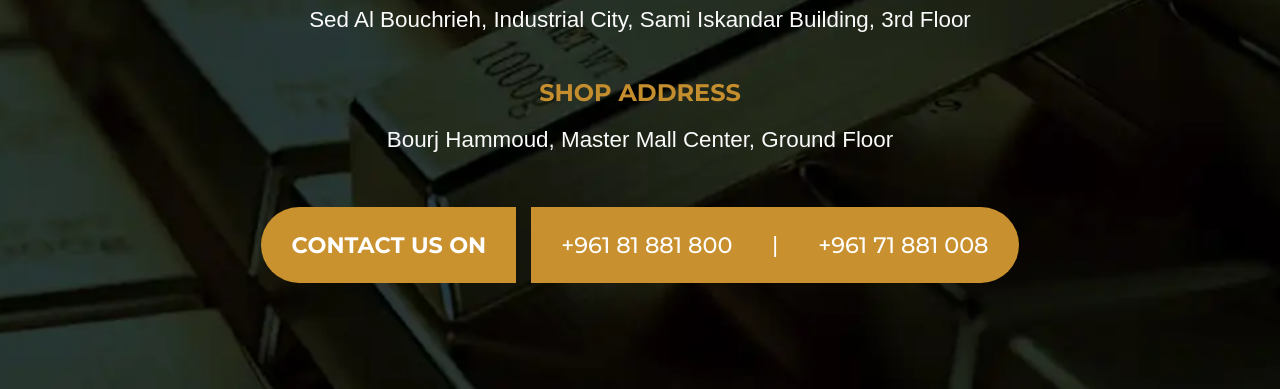
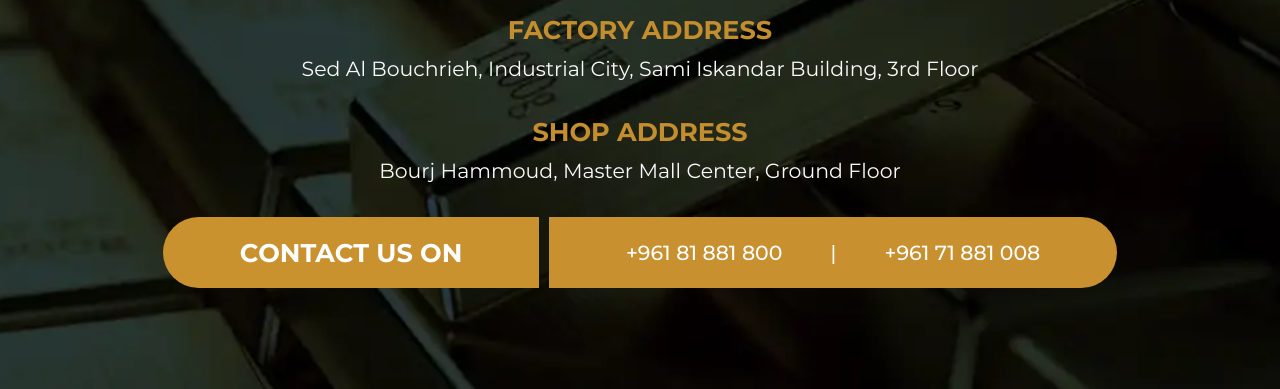
Before and after one commit to untitled-developers/pure-gold-coming-soon-page, a plain HTML site: page index.html in a window 1280 px wide. Shown: the part 411-800 px from the top of the page. Drawn offline with Linux system fonts and the light colour scheme; a web font is replaced by a local one.

Commit message:
fixes and stuff

```diff
--- a/index.html
+++ b/index.html
@@ -19,21 +19,24 @@
             font-style: normal;
             font-weight: normal;
         }
+
         @font-face {
             font-family: 'Montserrat';
             src: url('Montserrat-Bold.ttf') format('truetype');
             font-weight: bold;
             font-style: normal;
         }
+
         @font-face {
             font-family: 'Montserrat';
             src: url('Montserrat-Medium.ttf') format('truetype');
             font-weight: 500;
             font-style: normal;
         }
+
         @font-face {
             font-family: 'Agatho';
-            src: url('Agatho.otf') format('truetype');
+            src: url('Agatho.woff') format('truetype');
             font-weight: normal;
             font-style: normal;
         }
@@ -63,8 +66,6 @@
         .container {
             text-align: center;
             width: 100%;
-            padding: clamp(20px, 4vw, 40px);
-            max-height: 100dvh;
             overflow-y: auto;
         }
 
@@ -76,73 +77,158 @@
             height: auto;
         }
 
+        @media (max-height: 800px) {
+            .logo {
+                width: 6vw;
+            }
+        }
+
 
         .coming-soon {
-            font-size: clamp(3rem, 10vw, 10rem);
+            font-weight: 500;
             color: #fcfcfc;
-            line-height: 1.1;
+            font-size: 14vw;
+        }
+
+        @media (min-width: 1280px) {
+            .coming-soon {
+                font-size: 12vw;
+            }
+        }
+
+        @media (min-width: 1536px) {
+            .coming-soon {
+                font-size: 10vw;
+            }
+        }
+
+        @media (min-width: 1920px) {
+            .coming-soon {
+                font-size: 200px;
+            }
         }
 
         .address-section {
-            margin-bottom: clamp(30px, 4vw, 40px);
             text-align: center;
+            margin-top: 20px;
+            margin-bottom: 20px;
+            padding-left: 10px;
+            padding-right: 10px;
         }
 
         .address-title {
-            font-size: clamp(1.5rem, 4vw, 2rem);
+            font-size: 16px;
             font-weight: bold;
-            margin-bottom: clamp(10px, 2vw, 15px);
+            margin-bottom: 8px;
             color: #c48d2e;
         }
 
         .address {
             line-height: 1.6;
-            font-size: clamp(1rem, 3vw, 1.4rem);
+            font-size: 16px;
             color: #fafafa;
-            margin-bottom: clamp(15px, 3vw, 20px);
-        }
-
-        .address address {
             font-style: normal;
-            max-width: 700px;
+            width: 100%;
             margin: 0 auto;
         }
 
+        @media (min-width: 768px) {
+            .address-section {
+                padding-left: 0;
+                padding-right: 0;
+            }
+
+            .address-title {
+                font-size: 2.2vw;
+            }
+        }
+
+        @media (min-width: 1280px) {
+            .address-title {
+                font-size: 2vw;
+            }
+
+            .address {
+                font-size: 1.6vw;
+            }
+
+            .address-section {
+                margin-top: 30px;
+                margin-bottom: 30px;
+            }
+        }
+
+        @media (min-width: 1536px) {
+            .address-title {
+                font-size: 1.8vw;
+            }
+
+            .address {
+                font-size: 1.4vw;
+            }
+
+            .address-section {
+                margin-top: 30px;
+                margin-bottom: 30px;
+            }
+        }
+
+        @media (min-width: 1920px) {
+            .address-title {
+                font-size: 34px;
+            }
+
+            .address {
+                font-size: 28px;
+            }
+
+            .address-section {
+                margin-top: 30px;
+                margin-bottom: 30px;
+            }
+        }
+
         .contact-section {
-            margin-top: clamp(30px, 5vw, 50px);
+            margin-top: 20px;
             display: flex;
-            gap: clamp(10px, 2vw, 15px);
+            gap: 4px;
+            flex-direction: column;
+            width: 100%;
             justify-content: center;
+            padding-left: 10px;
+            padding-right: 10px;
             flex-wrap: wrap;
+            border-radius: 9999px;
         }
 
         .contact-title {
             background-color: #ca912f;
             color: white;
-            padding: clamp(12px, 2vw, 24px) clamp(20px, 3vw, 30px);
-            border-radius: 9999px 0 0 9999px;
+            border-radius: 9999px;
             display: flex;
-            font-size: clamp(1rem, 3vw, 1.4rem);
+            justify-content: center;
+            font-size: 16px;
+            padding-top: 20px;
+            padding-bottom: 20px;
             align-items: center;
             font-weight: bold;
-            white-space: nowrap;
         }
 
         .phone-numbers {
             background-color: #c8902f;
-            padding: clamp(12px, 2vw, 24px) clamp(20px, 3vw, 30px);
-            border-radius: 0 9999px 9999px 0;
+            padding: 10px 0 10px 0;
             display: flex;
-            font-size: clamp(1rem, 3vw, 1.4rem);
+            font-size: 16px;
             align-items: center;
             flex-wrap: wrap;
+            gap: 10px;
+            border-radius: 9999px;
             justify-content: center;
         }
 
         .phone {
             color: #ffffff;
             text-decoration: none;
-            white-space: nowrap;
         }
 
         .phone:hover {
@@ -152,79 +238,122 @@
 
         .phone-separator {
             color: white;
-            margin: 0 clamp(20px, 4vw, 40px);
         }
-        @media (max-height: 800px){
-            .logo {
-                width: 6vw;
+
+        @media (min-width: 640px) {
+            .contact-section {
+                flex-direction: row;
+                gap: 10px;
             }
-            .coming-soon {
-                font-size: min( clamp(3rem, 10vw, 10rem), 120px)
+
+            .contact-title {
+                padding-right: 6vw;
+                padding-left: 6vw;
+                border-radius: 9999px 0 0 9999px;
             }
-            .address-title{
-                font-size: min(clamp(1.5rem, 4vw, 2rem), 24px);
+
+            .phone-numbers {
+                padding-right: 6vw;
+                padding-left: 6vw;
+                border-radius: 0 9999px 9999px 0;
+
             }
         }
 
-        @media (max-width: 768px) {
-            .contact-section {
-                flex-direction: column;
-                width: 100%;
-                max-width: 400px;
-                margin-left: auto;
-                margin-right: auto;
+        @media (min-width: 768px) {
+            .phone-separator {
+                margin-left: 1vw;
+                margin-right: 1vw;
             }
-
-            .contact-title,
-            .phone-numbers {
-                border-radius: 9999px;
-                width: 100%;
-                justify-content: center;
+            .contact-title {
+                font-size: 2.2vw;
             }
 
             .phone-numbers {
-                flex-direction: column;
-                gap: 10px;
-            }
-
-            .phone-separator {
-                display: none;
+                font-size: 2.2vw;
             }
         }
 
-        @media (max-width: 480px) {
-            .container {
-                padding: 15px;
+        @media (min-width: 1280px) {
+            .contact-title {
+                font-size: 2vw;
+            }
+            .phone-separator {
+                margin-left: 3vw;
+                margin-right: 3vw;
             }
 
-            .address address {
-                padding: 0 15px;
+            .phone-numbers {
+                font-size: 1.6vw;
             }
         }
+
+        @media (min-width: 1536px) {
+            .contact-title {
+                font-size: 1.8vw;
+            }
+
+            .phone-numbers {
+                font-size: 1.4vw;
+            }
+        }
+
+        @media (min-width: 1920px) {
+            .contact-title {
+                font-size: 34px;
+            }
+            .phone-numbers {
+                font-size: 28px;
+            }
+            .phone-separator {
+                margin-left: 30px;
+                margin-right: 30px;
+            }
+            .contact-title {
+                padding-right: 50px;
+                padding-left: 50px;
+            }
+
+            .phone-numbers {
+                padding-right: 50px;
+                padding-left: 50px;
+
+            }
+        }
+
+
     </style>
 </head>
 <body>
+<div style="max-width: 1600px">
     <div class="container">
         <img src="logo.svg" class="logo" alt="Logo">
 
-    <div class="coming-soon agatho">COMING SOON</div>
+        <div>
+            <h1 class="coming-soon agatho">
+                COMING SOON
+            </h1>
 
-    <div class="address-section">
-        <div class="address-title montserrat">FACTORY ADDRESS</div>
-        <div class="address montserrat" style="font-weight: 500">
-            <address>
-                Sed Al Bouchrieh, Industrial City, Sami Iskandar Building, 3rd Floor
-            </address>
-        </div>
         </div>
 
         <div class="address-section">
-        <div class="address-title montserrat">SHOP ADDRESS</div>
-        <div class="address montserrat" style="font-weight: 500">
-            <address>
+            <div class="address-title montserrat">
+                FACTORY ADDRESS
+            </div>
+            <address class="address montserrat">
+                Sed Al Bouchrieh, Industrial City, Sami Iskandar Building, 3rd Floor
+            </address>
+
+        </div>
+
+        <div class="address-section">
+            <div class="address-title montserrat">
+                SHOP ADDRESS
+            </div>
+            <address class="address montserrat">
                 Bourj Hammoud, Master Mall Center, Ground Floor
             </address>
-        </div>
+
         </div>
 
         <div class="contact-section montserrat">
@@ -236,5 +365,7 @@
             </div>
         </div>
     </div>
+</div>
+
 </body>
 </html>
```
Also changed, not shown: Agatho.woff (added). Lines whose indentation alone changed are shown as unchanged.
